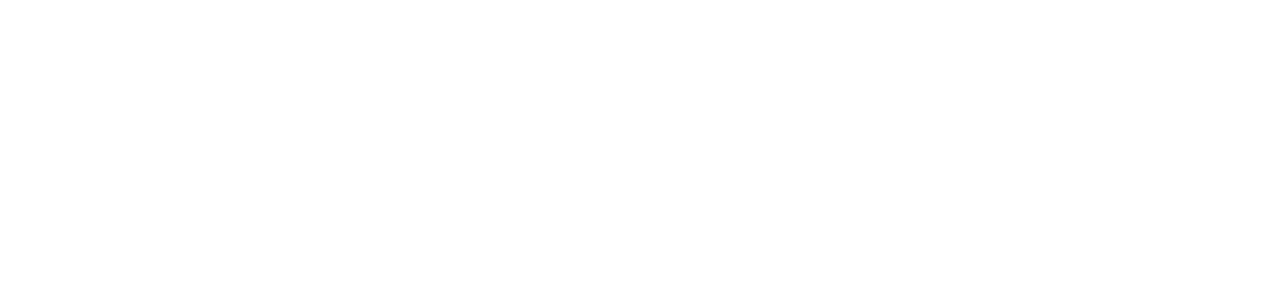
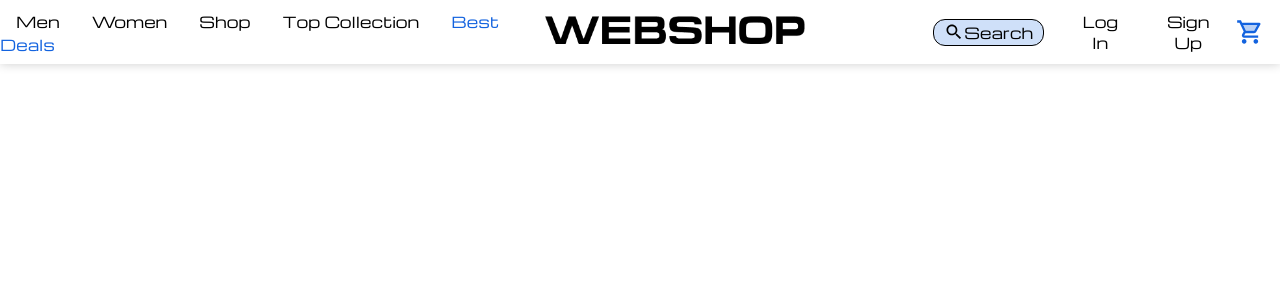
Before and after one commit to rj-robinjoseph/Webshop, a React (Create React App) app: page /product in a window 1280 px wide. Before the commit this address had no page. Shown: the top 300 px of the page. Built offline with nearby package versions, Linux system fonts and the light colour scheme.

Commit message:
Header Updated.

```diff
--- a/src/components/Header.jsx
+++ b/src/components/Header.jsx
@@ -13,6 +13,7 @@
           <li className="li-items">
             <Link to="/men">Men</Link>
             <Link to="/men">Women</Link>
+            <Link to="/men">Shop</Link>
             <Link to="/collections">Top Collection</Link>
             <Link to="/offers" className="highlight">
               Best Deals
--- a/src/index.js
+++ b/src/index.js
@@ -8,6 +8,7 @@
 import reportWebVitals from "./reportWebVitals";
 import "swiper/css/bundle";
 import Products from "./pages/Products";
+import Product from "./pages/Product";
 
 const root = ReactDOM.createRoot(document.getElementById("root"));
 root.render(
@@ -17,6 +18,7 @@
       <Route path="/login" element={<Login />} />
       <Route path="/signup" element={<Signup />} />
       <Route path="/products" element={<Products />} />
+      <Route path="/product" element={<Product />} />
     </Routes>
   </Router>
 );
--- a/src/pages/Product.jsx
+++ b/src/pages/Product.jsx
@@ -1,7 +1,12 @@
 import React from "react";
+import Header from "../components/Header";
 
 function Product() {
-  return <div>Product</div>;
+  return (
+    <div>
+      <Header />
+    </div>
+  );
 }
 
 export default Product;
--- a/src/styles/Header.scss
+++ b/src/styles/Header.scss
@@ -31,7 +31,7 @@
     }
     .logo {
       text-transform: uppercase;
-      margin-right: 3rem;
+      margin-right: 8rem;
 
       img {
         width: 260px;
```
